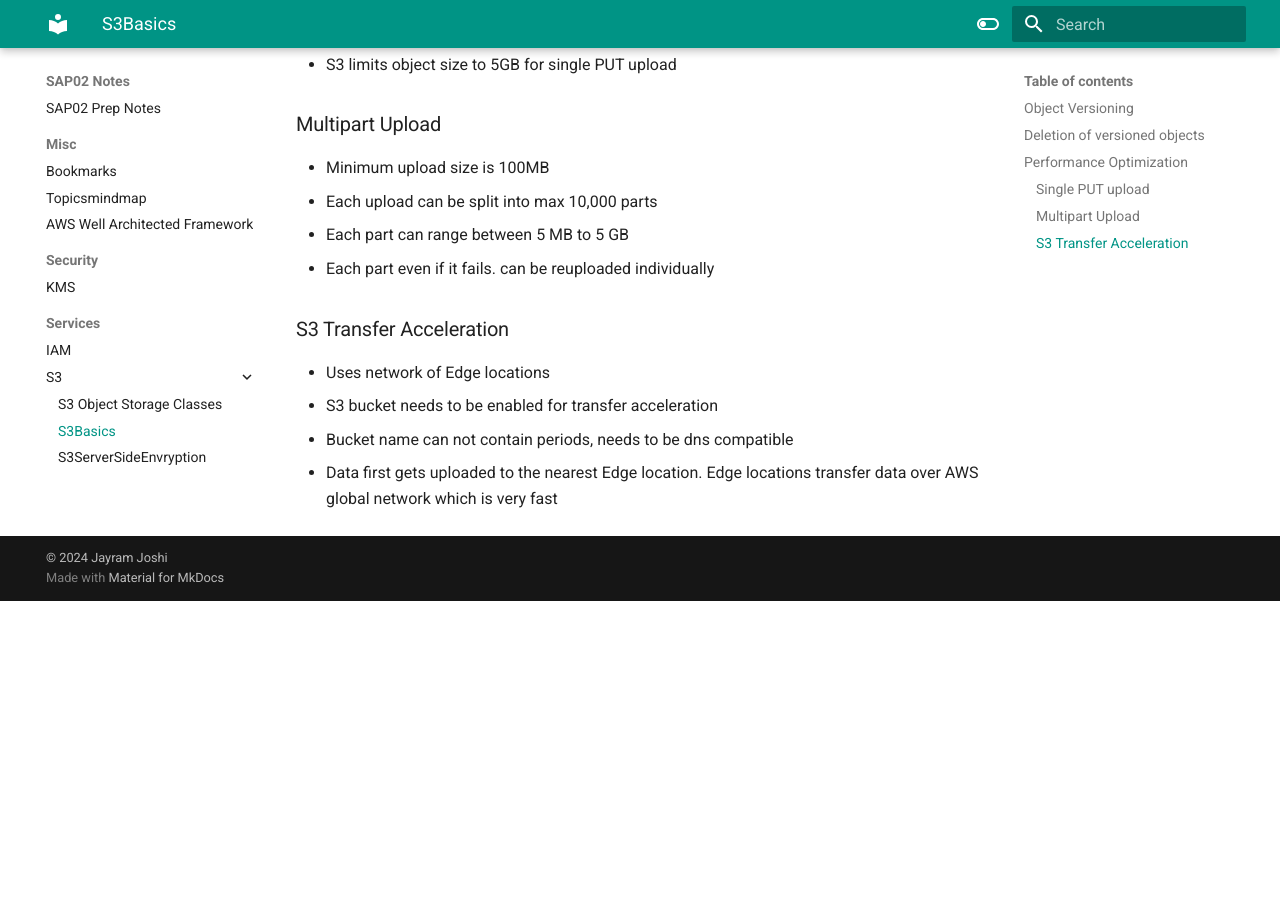
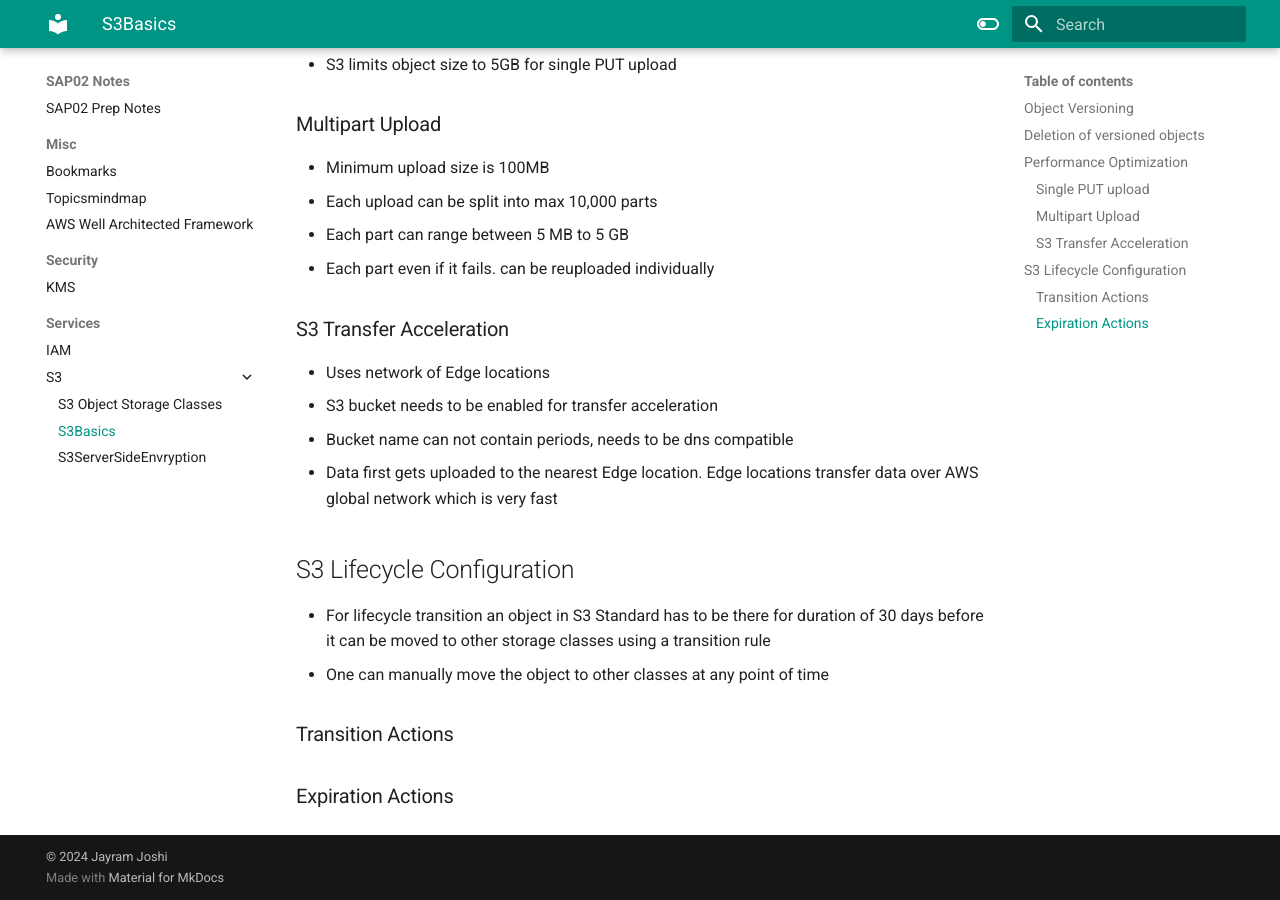
Before and after one commit to jayramj/SAA03, an MkDocs documentation site: the page built from docs/services/S3/S3Basics.md, in a window 1280 px wide and 900 px high, scrolled down 1138 px. Built offline with MkDocs 1.6.1 and Material for MkDocs 9.7.7, drawn with Linux system fonts in a browser that asks for light colours; before the commit the page ends 1739 px from its top, so only the background shows below that.

Commit message:
S3 Lifecycle configuration

```diff
--- a/docs/services/S3/S3Basics.md
+++ b/docs/services/S3/S3Basics.md
@@ -39,3 +39,10 @@
 * S3 bucket needs to be enabled for transfer acceleration
 * Bucket name can not contain periods, needs to be dns compatible
 * Data first gets uploaded to the nearest Edge location. Edge locations transfer data over AWS global network which is very fast
+
+## S3 Lifecycle Configuration
+* For lifecycle transition an object in S3 Standard has to be there for duration of 30 days before it can be moved to other storage classes using a transition rule
+* One can manually move the object to other classes at any point of time
+
+### Transition Actions
+### Expiration Actions
```
